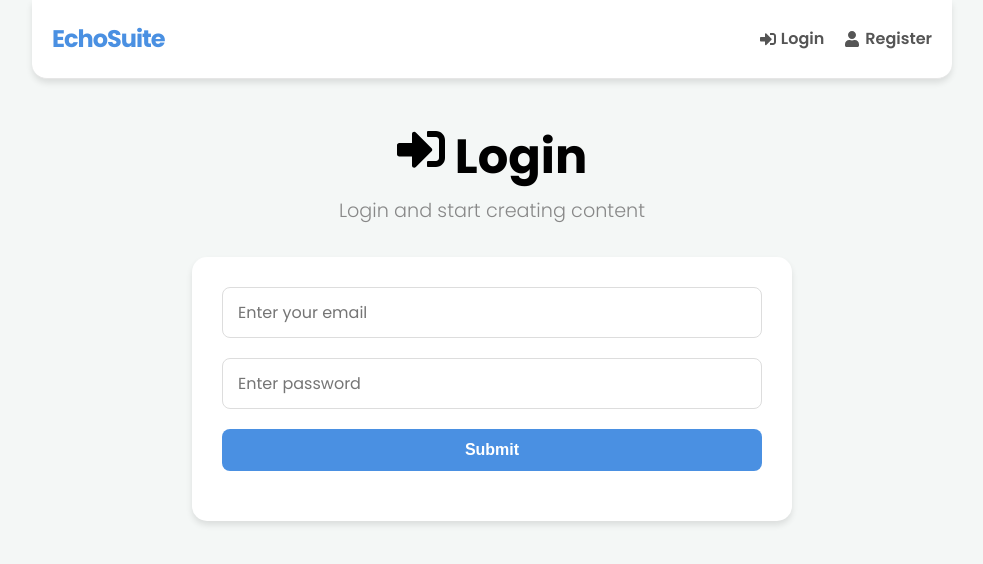
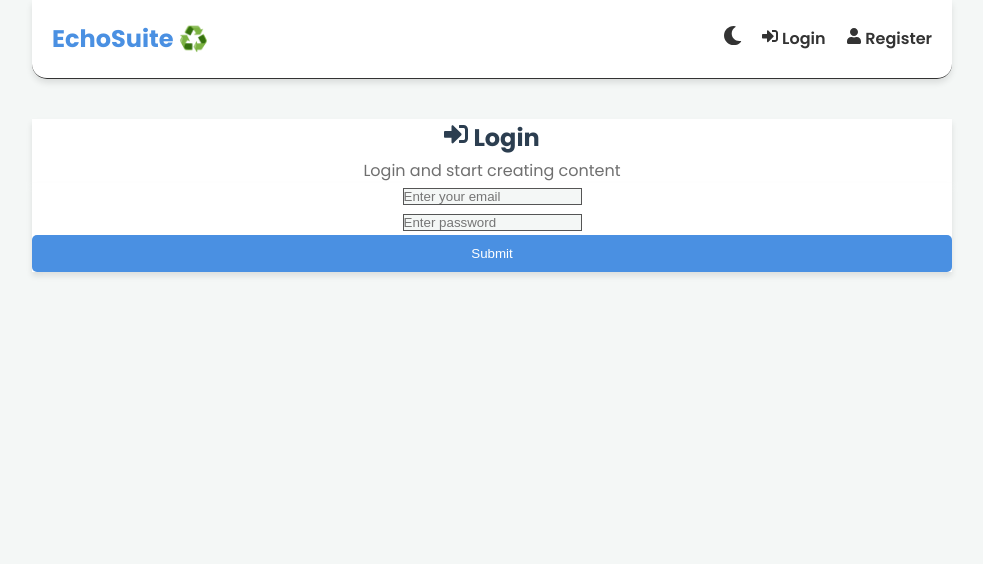
Before and after one commit to digitaltoolshub29/echosuite, a React (Vite) app in the folder frontend/: page /login in a window 1280 px wide. Shown: the top 564 px of the page, without its empty margins (148-1131 px from the left). Built offline with nearby package versions, Linux system fonts and the light colour scheme.

Commit message:
Add Dark Mode

```diff
--- a/frontend/src/components/Header.jsx
+++ b/frontend/src/components/Header.jsx
@@ -1,12 +1,26 @@
-import { FaSignInAlt, FaSignOutAlt, FaUser } from 'react-icons/fa'
+import { FaSignInAlt, FaSignOutAlt, FaUser, FaMoon, FaSun } from 'react-icons/fa'
 import { Link, useNavigate } from 'react-router-dom'
 import { useSelector, useDispatch } from 'react-redux'
 import { logout, reset } from '../features/auth/authSlice'
+import { useState, useEffect } from 'react'
 
 function Header() {
   const navigate = useNavigate()
   const dispatch = useDispatch()
   const { user } = useSelector((state) => state.auth)
+
+  // --- Dark Mode Logic ---
+  const [theme, setTheme] = useState(localStorage.getItem('theme') || 'light')
+
+  useEffect(() => {
+    document.documentElement.setAttribute('data-theme', theme)
+    localStorage.setItem('theme', theme)
+  }, [theme])
+
+  const toggleTheme = () => {
+    setTheme((curr) => (curr === 'light' ? 'dark' : 'light'))
+  }
+  // -----------------------
 
   const onLogout = () => {
     dispatch(logout())
@@ -17,9 +31,16 @@ function Header() {
   return (
     <header className='header'>
       <div className='logo'>
-       <Link to='/'>EchoSuite</Link>
+        <Link to='/'>EchoSuite ♻️</Link>
       </div>
       <ul>
+        {/* زر التبديل */}
+        <li>
+          <button onClick={toggleTheme} style={{ background: 'none', border: 'none', cursor: 'pointer', fontSize: '1.2rem' }}>
+            {theme === 'light' ? <FaMoon /> : <FaSun color='#fca311' />}
+          </button>
+        </li>
+
         {user ? (
           <li>
             <button className='btn' onClick={onLogout}>
--- a/frontend/src/index.css
+++ b/frontend/src/index.css
@@ -1,20 +1,32 @@
 @import url('https://fonts.googleapis.com/css2?family=Poppins:wght@300;400;600;700&display=swap');
 
 :root {
-  --primary-color: #4a90e2; /* لون أزرق عصري */
-  --secondary-color: #000000;
-  --accent-color: #fca311; /* لون برتقالي للتنبيهات */
-  --bg-color: #f4f7f6; /* خلفية رمادية فاتحة جداً لراحة العين */
+  /* الوضع النهاري (الافتراضي) */
+  --bg-color: #f4f7f6;
   --card-bg: #ffffff;
   --text-color: #333333;
+  --heading-color: #2c3e50;
+  --primary-color: #4a90e2;
+  --secondary-color: #000000;
   --shadow: 0 4px 6px rgba(0, 0, 0, 0.1);
-  --shadow-hover: 0 10px 15px rgba(0, 0, 0, 0.1);
+}
+
+[data-theme='dark'] {
+  /* الوضع الليلي */
+  --bg-color: #1a1a1a;
+  --card-bg: #2d2d2d;
+  --text-color: #e0e0e0;
+  --heading-color: #ffffff;
+  --primary-color: #64b5f6; /* أزرق أفتح قليلاً ليكون واضحاً */
+  --secondary-color: #ffffff;
+  --shadow: 0 4px 6px rgba(0, 0, 0, 0.5);
 }
 
 * {
   box-sizing: border-box;
   margin: 0;
   padding: 0;
+  transition: background-color 0.3s, color 0.3s; /* نعومة في التحويل */
 }
 
 body {
@@ -24,16 +36,10 @@ body {
   line-height: 1.6;
 }
 
-a {
-  text-decoration: none;
-  color: inherit;
-}
+/* باقي التنسيقات تعتمد على المتغيرات */
+a { text-decoration: none; color: inherit; }
+ul { list-style: none; }
 
-ul {
-  list-style: none;
-}
-
-/* --- Container (الإطار العام) --- */
 .container {
   width: 100%;
   max-width: 960px;
@@ -42,233 +48,62 @@ ul {
   text-align: center;
 }
 
-/* --- Header (الشريط العلوي) --- */
 .header {
   display: flex;
   justify-content: space-between;
   align-items: center;
-  padding: 20px 0;
-  border-bottom: 1px solid #e6e6e6;
+  padding: 20px;
   margin-bottom: 40px;
-  background-color: var(--card-bg); /* خلفية بيضاء */
-  padding: 20px; /* مسافة داخلية */
-  border-radius: 0 0 15px 15px; /* حواف دائرية من الأسفل */
+  background-color: var(--card-bg);
+  border-bottom: 1px solid #333; /* حدود خفيفة */
+  border-radius: 0 0 15px 15px;
   box-shadow: var(--shadow);
 }
 
 .header .logo a {
+  color: var(--primary-color);
   font-weight: 700;
   font-size: 1.5rem;
-  color: var(--primary-color);
-  letter-spacing: -1px;
 }
 
-.header ul {
-  display: flex;
-  align-items: center;
+.header ul { display: flex; align-items: center; }
+.header ul li { margin-left: 20px; }
+.header ul li a, .header ul li button {
+  font-weight: 600;
+  color: var(--text-color);
 }
 
-.header ul li {
-  margin-left: 20px;
+.heading h1 { color: var(--heading-color); }
+.heading p { color: var(--text-color); opacity: 0.7; }
+
+/* البطاقات والفوتر */
+.card, .goal, section, footer {
+  background-color: var(--card-bg) !important;
+  color: var(--text-color) !important;
+  box-shadow: var(--shadow) !important;
 }
 
-.header ul li a, .header ul li button {
-  display: flex;
-  align-items: center;
-  font-weight: 600;
-  color: #555;
-  transition: color 0.3s;
+/* الأزرار */
+.btn {
+  background: var(--secondary-color);
+  color: var(--bg-color); /* عكس الخلفية */
+  padding: 10px 20px;
+  border-radius: 5px;
+  border: 1px solid transparent;
+  cursor: pointer;
 }
 
-.header ul li a:hover, .header ul li button:hover {
-  color: var(--primary-color);
-}
-
-.header ul li a svg, .header ul li button svg {
-  margin-right: 5px;
-}
-
-/* --- Headings --- */
-.heading {
-  font-size: 2rem;
-  font-weight: 700;
-  margin-bottom: 30px;
-  color: var(--secondary-color);
-}
-
-.heading p {
-  color: #888;
-  font-size: 1.2rem;
-  font-weight: 300;
-}
-
-/* --- Forms (النماذج) --- */
-.form {
-  width: 100%;
-  max-width: 600px; /* تصغير عرض النموذج ليكون أشيك */
-  margin: 0 auto;
-  background: var(--card-bg);
-  padding: 30px;
-  border-radius: 15px;
-  box-shadow: var(--shadow);
-}
-
-.form-group {
-  margin-bottom: 20px;
-  text-align: left; /* جعل النصوص داخل النموذج تبدأ من اليسار */
-}
-
-.form-group label {
-  display: block;
-  margin-bottom: 8px;
-  font-weight: 600;
-  color: #444;
-}
-
-.form-group input,
-.form-group textarea,
-.form-group select {
-  width: 100%;
-  padding: 12px 15px;
-  border: 1px solid #ddd;
-  border-radius: 8px;
-  font-family: inherit;
-  font-size: 1rem;
-  transition: border-color 0.3s;
-}
-
-.form-group input:focus {
-  outline: none;
-  border-color: var(--primary-color);
-  box-shadow: 0 0 0 3px rgba(74, 144, 226, 0.1);
-}
-
-/* --- Buttons (الأزرار) --- */
-.btn {
-  padding: 12px 25px;
-  border: none;
-  border-radius: 8px;
-  background: var(--secondary-color);
-  color: #fff;
-  font-size: 1rem;
-  font-weight: 600;
-  cursor: pointer;
-  text-align: center;
-  display: inline-flex;
-  align-items: center;
-  justify-content: center;
-  transition: all 0.3s ease;
-}
-
-.btn svg {
-  margin-right: 8px;
-}
-
-.btn:hover {
-  transform: translateY(-2px); /* حركة بسيطة للأعلى */
-  box-shadow: 0 5px 15px rgba(0,0,0,0.2);
-  background: #333;
-}
+.btn:hover { opacity: 0.9; }
 
 .btn-block {
   width: 100%;
-  background: var(--primary-color); /* الزر الرئيسي أزرق */
+  background: var(--primary-color);
+  color: #fff;
 }
 
-.btn-block:hover {
-  background: #357abd;
+/* إصلاحات خاصة بالنماذج في الوضع الليلي */
+input {
+  background-color: var(--bg-color);
+  color: var(--text-color);
+  border: 1px solid #555;
 }
-
-/* --- Goals / Cards (البطاقات) --- */
-.content {
-  width: 100%; /* تأكد أن المحتوى يأخذ العرض الكامل */
-  max-width: 800px; /* تحديد أقصى عرض للبطاقات */
-  margin: 40px auto 0; /* توسيط القائمة */
-  display: grid;
-  gap: 20px; /* مسافة بين البطاقات */
-}
-
-.goal {
-  background-color: var(--card-bg);
-  padding: 25px;
-  border-radius: 12px;
-  box-shadow: var(--shadow);
-  position: relative;
-  text-align: left;
-  transition: all 0.3s ease;
-  border: 1px solid transparent;
-}
-
-.goal:hover {
-  transform: translateY(-5px);
-  box-shadow: var(--shadow-hover);
-  border-color: var(--primary-color);
-}
-
-.goal h2 {
-  font-size: 1.2rem;
-  margin-bottom: 10px;
-  word-break: break-all; /* لكسر الروابط الطويلة */
-}
-
-.goal .close {
-  position: absolute;
-  top: 15px;
-  right: 15px;
-  background: none;
-  border: none;
-  color: #ff6b6b; /* لون أحمر للإغلاق */
-  cursor: pointer;
-  font-size: 1.2rem;
-  transition: transform 0.2s;
-}
-
-.goal .close:hover {
-  transform: scale(1.2);
-  background: none; /* إلغاء خلفية الزر الافتراضية */
-  box-shadow: none;
-}
-
-/* --- Loading Spinner --- */
-.loadingSpinnerContainer {
-  position: fixed;
-  top: 0;
-  right: 0;
-  bottom: 0;
-  left: 0;
-  background-color: rgba(0, 0, 0, 0.5);
-  z-index: 5000;
-  display: flex;
-  justify-content: center;
-  align-items: center;
-}
-
-.loadingSpinner {
-  width: 64px;
-  height: 64px;
-  border: 8px solid;
-  border-color: var(--primary-color) transparent var(--primary-color) transparent;
-  border-radius: 50%;
-  animation: spin 1.2s linear infinite;
-}
-
-@keyframes spin {
-  0% { transform: rotate(0deg); }
-  100% { transform: rotate(360deg); }
-}
-
-/* --- Mobile Responsiveness --- */
-@media (max-width: 600px) {
-  .header {
-    flex-direction: column;
-    padding-bottom: 10px;
-  }
-
-  .header ul {
-    margin-top: 20px;
-  }
-
-  .heading {
-    font-size: 1.5rem;
-  }
-}
```
